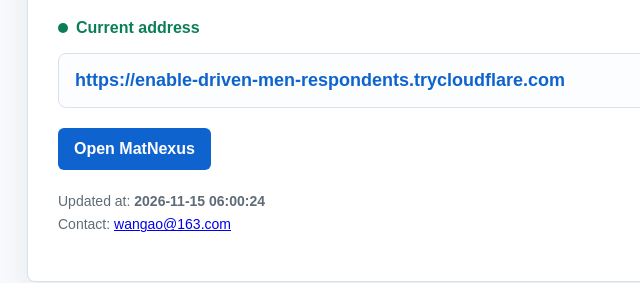
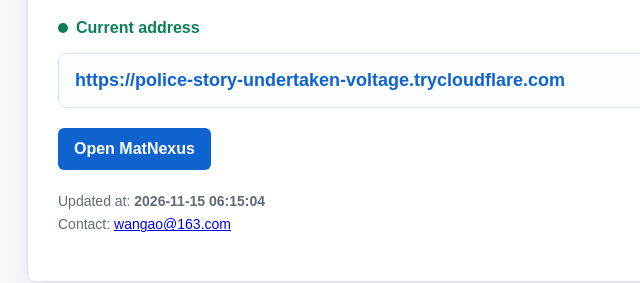
Before and after one commit to Wang-Ao-SCU/MatNexus, a plain HTML site: page index.html in a window 1280 px wide. Shown: the part 181-464 px from the top of the page, 233-873 px from the left. Drawn offline with Linux system fonts and the light colour scheme.

Commit message:
Update MatNexus distribution URL

```diff
--- a/index.html
+++ b/index.html
@@ -25,9 +25,9 @@
       <h1>MatNexus</h1>
       <p class="muted">Current public access page for the MatNexus polyurethane design platform.</p>
       <div class="status"><span class="dot"></span><span>Current address</span></div>
-      <div class="url"><a href="https://enable-driven-men-respondents.trycloudflare.com">https://enable-driven-men-respondents.trycloudflare.com</a></div>
-      <a class="button" href="https://enable-driven-men-respondents.trycloudflare.com">Open MatNexus</a>
-      <p class="meta">Updated at: <strong>2026-11-15 06:00:24</strong><br>Contact: <a href="mailto:wangao@163.com">wangao@163.com</a></p>
+      <div class="url"><a href="https://police-story-undertaken-voltage.trycloudflare.com">https://police-story-undertaken-voltage.trycloudflare.com</a></div>
+      <a class="button" href="https://police-story-undertaken-voltage.trycloudflare.com">Open MatNexus</a>
+      <p class="meta">Updated at: <strong>2026-11-15 06:15:04</strong><br>Contact: <a href="mailto:wangao@163.com">wangao@163.com</a></p>
     </section>
   </main>
 </body>
--- a/status.json
+++ b/status.json
@@ -1,6 +1,6 @@
 {
   "platform": "MatNexus",
-  "current_url": "https://enable-driven-men-respondents.trycloudflare.com",
-  "updated_at": "2026-11-15 06:00:24",
+  "current_url": "https://police-story-undertaken-voltage.trycloudflare.com",
+  "updated_at": "2026-11-15 06:15:04",
   "contact": "wangao@163.com"
 }
```
